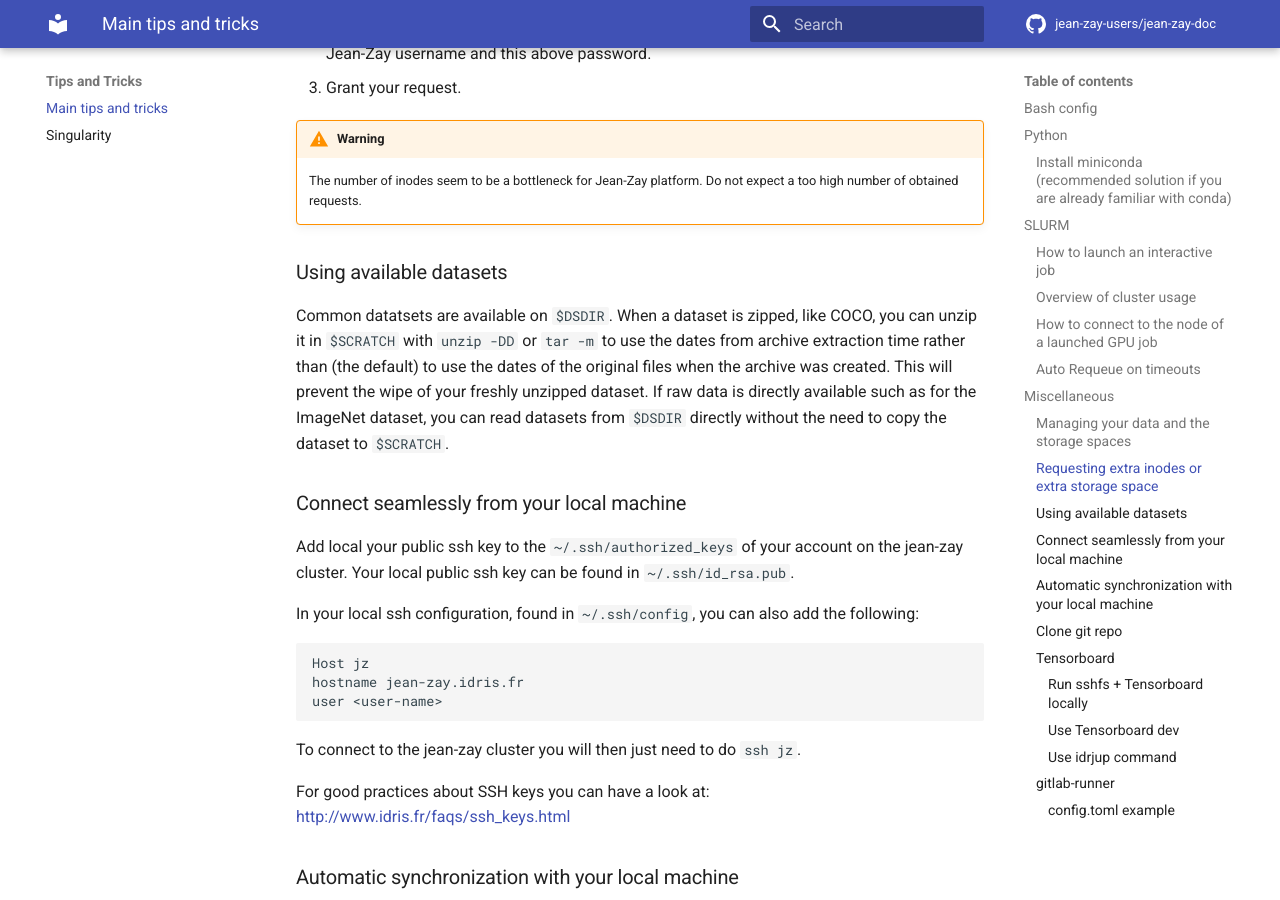
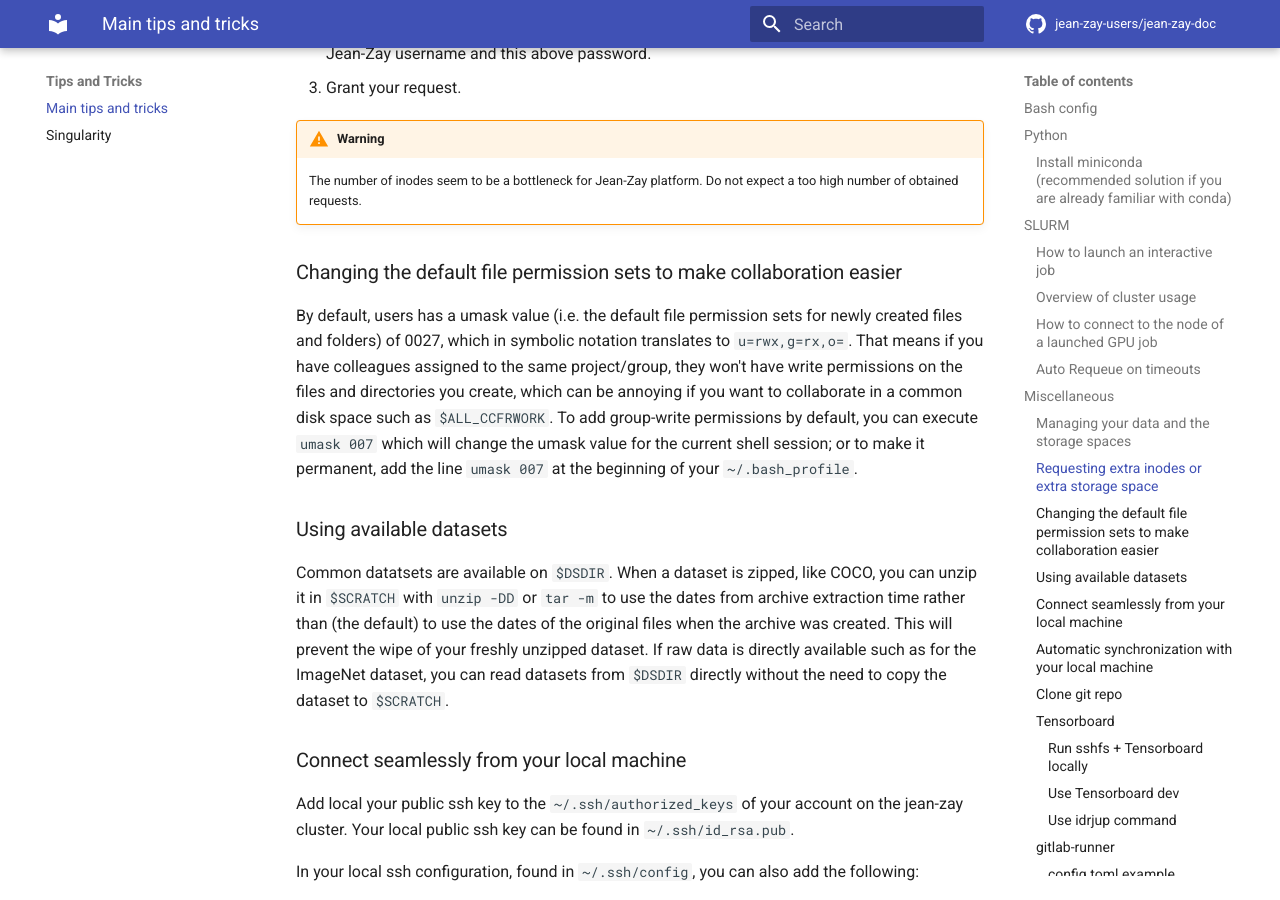
Before and after one commit to jean-zay-users/jean-zay-doc, an MkDocs documentation site: the page built from docs/tips-and-tricks.md, in a window 1280 px wide and 900 px high, scrolled down 4469 px. Built offline with MkDocs 1.6.1 and Material for MkDocs 9.7.7, drawn with Linux system fonts in a browser that asks for light colours; comment, search, counter and statistics services are not loaded.

Commit message:
Add umask tip

```diff
--- a/docs/tips-and-tricks.md
+++ b/docs/tips-and-tricks.md
@@ -216,7 +216,9 @@
 !!! warning
     The number of inodes seem to be a bottleneck for Jean-Zay platform. Do not expect a too high number of obtained requests.
 
+### Changing the default file permission sets to make collaboration easier
 
+By default, users has a umask value (i.e. the default file permission sets for newly created files and folders) of 0027, which in symbolic notation translates to `u=rwx,g=rx,o=`. That means if you have colleagues assigned to the same project/group, they won't have write permissions on the files and directories you create, which can be annoying if you want to collaborate in a common disk space such as `$ALL_CCFRWORK`. To add group-write permissions by default, you can execute `umask 007` which will change the umask value for the current shell session; or to make it permanent, add the line `umask 007` at the beginning of your `~/.bash_profile`.
 
 ### Using available datasets
 
```
